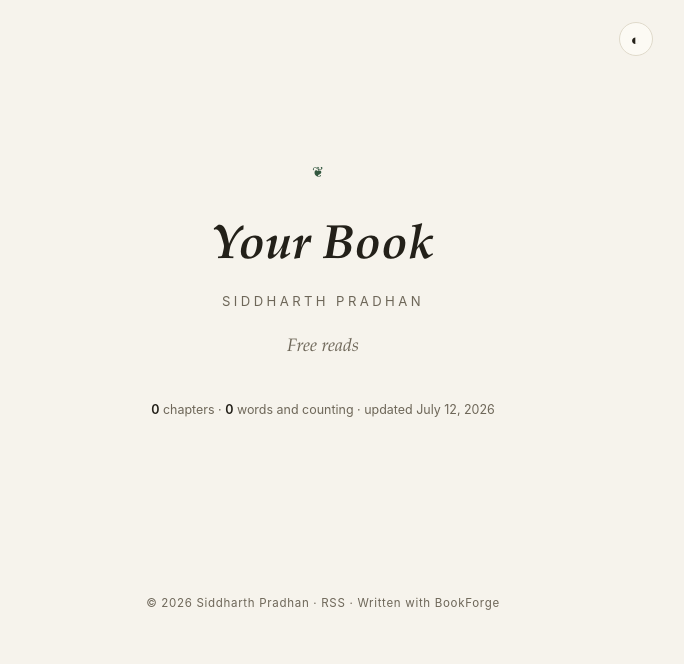
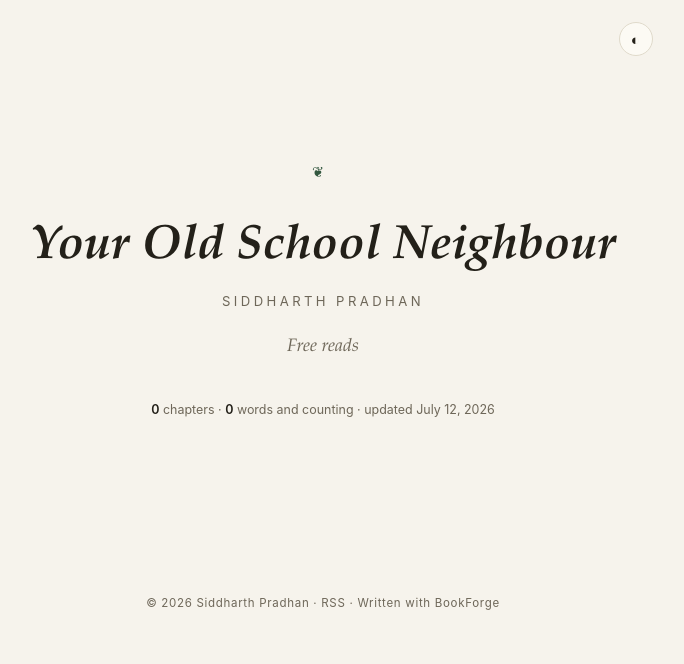
Before and after one commit to thesidpradhan-git/your-book, a plain HTML site: page index.html in a window 1280 px wide. Shown: the whole page, without its empty margins (317-1001 px from the left). Drawn offline with Linux system fonts and the light colour scheme.

Commit message:
Update site settings

```diff
--- a/feed.xml
+++ b/feed.xml
@@ -1,6 +1,6 @@
 <?xml version="1.0" encoding="UTF-8"?>
 <rss version="2.0"><channel>
-<title>Your Book</title>
+<title>Your Old School Neighbour</title>
 <link>https://thesidpradhan-git.github.io/your-book</link>
 <description>Free reads</description>
 </channel></rss>
--- a/index.html
+++ b/index.html
@@ -3,12 +3,12 @@
 <head>
 <meta charset="utf-8">
 <meta name="viewport" content="width=device-width, initial-scale=1">
-<title>Your Book</title>
+<title>Your Old School Neighbour</title>
 <meta name="description" content="Free reads">
-<meta property="og:title" content="Your Book">
+<meta property="og:title" content="Your Old School Neighbour">
 <meta property="og:description" content="Free reads">
 <meta property="og:type" content="article">
-<link rel="alternate" type="application/rss+xml" title="Your Book" href="feed.xml">
+<link rel="alternate" type="application/rss+xml" title="Your Old School Neighbour" href="feed.xml">
 <script>(function(){var t=localStorage.getItem('bf-theme');if(t)document.documentElement.dataset.theme=t})();</script>
 <style>
 :root{--bg:#F6F3EC;--sheet:#FCFAF4;--ink:#232019;--soft:#6E6759;--line:#E0DACB;
@@ -91,7 +91,7 @@ footer a{color:var(--soft)}
 <main>
 <div class="cover">
 <div class="rule" aria-hidden="true">❦</div>
-<h1>Your Book</h1>
+<h1>Your Old School Neighbour</h1>
 <p class="author">Siddharth Pradhan</p><p class="tagline">Free reads</p>
 <p class="stats"><b>0</b> chapters · <b>0</b> words and counting · updated July 12, 2026</p>
 </div>
```
